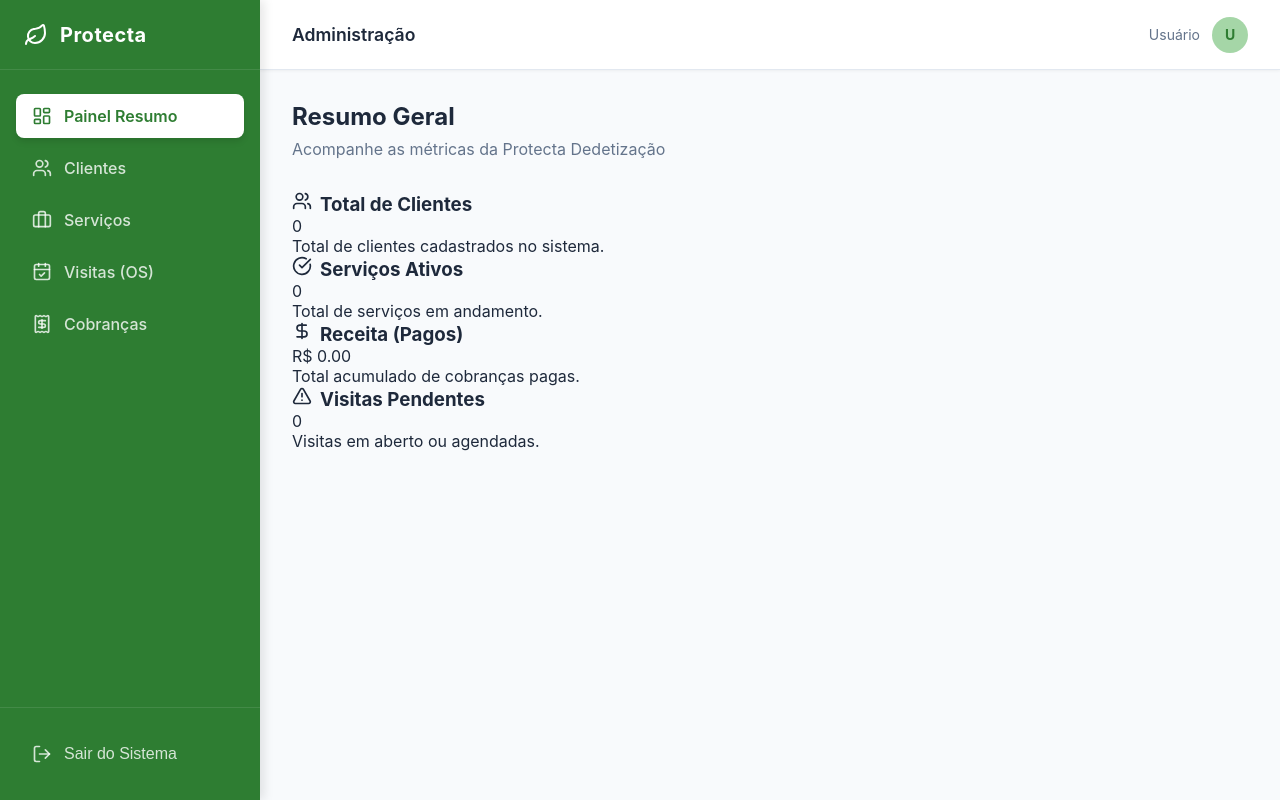
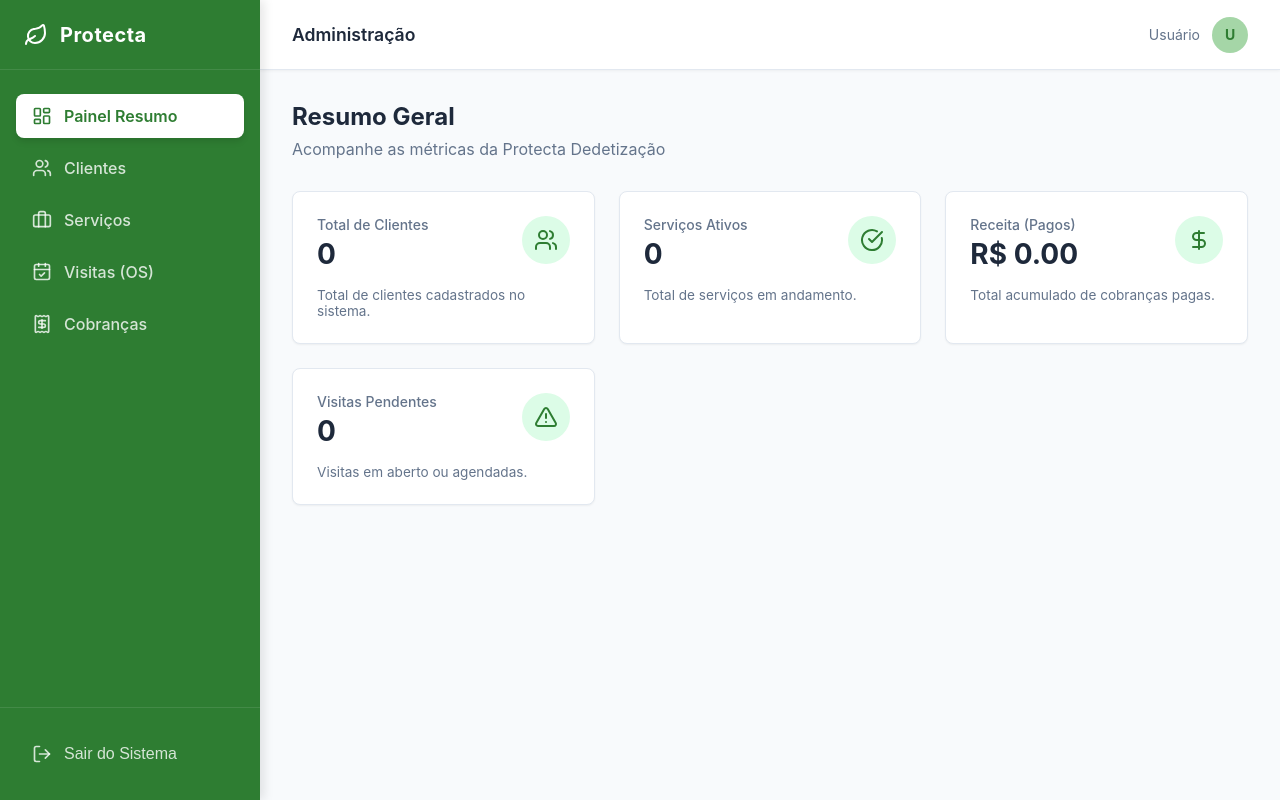
Before and after one commit to GenisonLeal/SiteAmbiental, a React app in the folder frontend/: page /dashboard in a window 1280 px wide. Built offline with nearby package versions, Linux system fonts and the light colour scheme; no server answers; sample sign-in values are in the browser's storage; the HTML template or start-up script is replaced by a standard one.

Commit message:
fix: recuperar css do componente Card para o grid do dashboard

```diff
--- /dev/null
+++ b/frontend/src/components/common/Card.css
@@ -0,0 +1,67 @@
+.card-wrapper {
+  background-color: var(--color-surface, #ffffff);
+  padding: 1.5rem;
+  border-radius: var(--border-radius-md, 8px);
+  box-shadow: var(--shadow-sm, 0 1px 3px rgba(0,0,0,0.1));
+  border: 1px solid var(--color-border, #e2e8f0);
+  transition: transform 0.2s, box-shadow 0.2s;
+  display: flex;
+  flex-direction: column;
+  gap: 1rem;
+}
+
+.card-wrapper:hover {
+  transform: translateY(-2px);
+  box-shadow: var(--shadow-md, 0 4px 6px rgba(0,0,0,0.1));
+  border-color: var(--color-primary-light, #34d399);
+}
+
+.card-header {
+  display: flex;
+  align-items: flex-start;
+  justify-content: space-between;
+  gap: 1rem;
+}
+
+.card-title-container {
+  display: flex;
+  flex-direction: column;
+  gap: 0.25rem;
+}
+
+.card-title-container h3 {
+  font-size: 0.875rem;
+  color: var(--color-text-muted, #64748b);
+  font-weight: 500;
+  display: flex;
+  align-items: center;
+  margin: 0;
+}
+
+.card-value {
+  font-size: 1.75rem;
+  font-weight: 700;
+  color: var(--color-text-main, #0f172a);
+}
+
+.card-icon-container {
+  width: 48px;
+  height: 48px;
+  border-radius: 50%;
+  background-color: #dcfce7; /* Cor de fundo clarinha padrão */
+  display: flex;
+  align-items: center;
+  justify-content: center;
+  color: var(--color-primary, #059669);
+  flex-shrink: 0;
+}
+
+.card-desc {
+  font-size: 0.85rem;
+  color: var(--color-text-muted, #64748b);
+  margin: 0;
+}
+
+.card-body {
+  margin-top: 0.5rem;
+}
--- a/frontend/src/components/common/Card.jsx
+++ b/frontend/src/components/common/Card.jsx
@@ -1,3 +1,5 @@
+import './Card.css';
+
 export default function Card({
   title,
   value,
@@ -7,14 +9,20 @@ export default function Card({
   className = ''
 }) {
   return (
-    <div className={`dashboard-card ${className}`.trim()}>
+    <div className={`card-wrapper ${className}`.trim()}>
       <div className="card-header">
-        <h3>
-          {Icon && <Icon size={20} style={{ marginRight: '8px' }} />}
-          {title}
-        </h3>
-        {value !== undefined && <span className="card-value">{value}</span>}
+        <div className="card-title-container">
+          <h3>{title}</h3>
+          {value !== undefined && <span className="card-value">{value}</span>}
+        </div>
+
+        {Icon && (
+          <div className="card-icon-container">
+            <Icon size={24} />
+          </div>
+        )}
       </div>
+
       {description && <p className="card-desc">{description}</p>}
 
       {children && <div className="card-body">{children}</div>}
--- a/frontend/src/pages/Dashboard/DashboardHome.css
+++ b/frontend/src/pages/Dashboard/DashboardHome.css
@@ -21,49 +21,3 @@
   grid-template-columns: repeat(auto-fit, minmax(240px, 1fr));
   gap: 1.5rem;
 }
-
-.stat-card {
-  background-color: var(--color-surface);
-  padding: 1.5rem;
-  border-radius: var(--border-radius-md);
-  box-shadow: var(--shadow-sm);
-  display: flex;
-  align-items: center;
-  gap: 1.5rem;
-  transition: transform 0.2s, box-shadow 0.2s;
-  border: 1px solid var(--color-border);
-}
-
-.stat-card:hover {
-  transform: translateY(-2px);
-  box-shadow: var(--shadow-md);
-  border-color: var(--color-primary-light);
-}
-
-.stat-icon {
-  width: 54px;
-  height: 54px;
-  border-radius: 50%;
-  background-color: var(--color-background);
-  display: flex;
-  align-items: center;
-  justify-content: center;
-  color: var(--color-primary);
-}
-
-.stat-info {
-  display: flex;
-  flex-direction: column;
-}
-
-.stat-label {
-  font-size: 0.875rem;
-  color: var(--color-text-muted);
-  font-weight: 500;
-}
-
-.stat-value {
-  font-size: 1.5rem;
-  font-weight: 700;
-  color: var(--color-text-main);
-}
--- a/frontend/src/pages/Dashboard/DashboardHome.jsx
+++ b/frontend/src/pages/Dashboard/DashboardHome.jsx
@@ -65,7 +65,7 @@ export default function DashboardHome() {
           <Loader2 size={40} className="spinner" />
         </div>
       ) : (
-        <div className="dashboard-grid">
+        <div className="stats-grid">
           <Card
             title="Total de Clientes"
             value={metrics.totalClientes}
```
